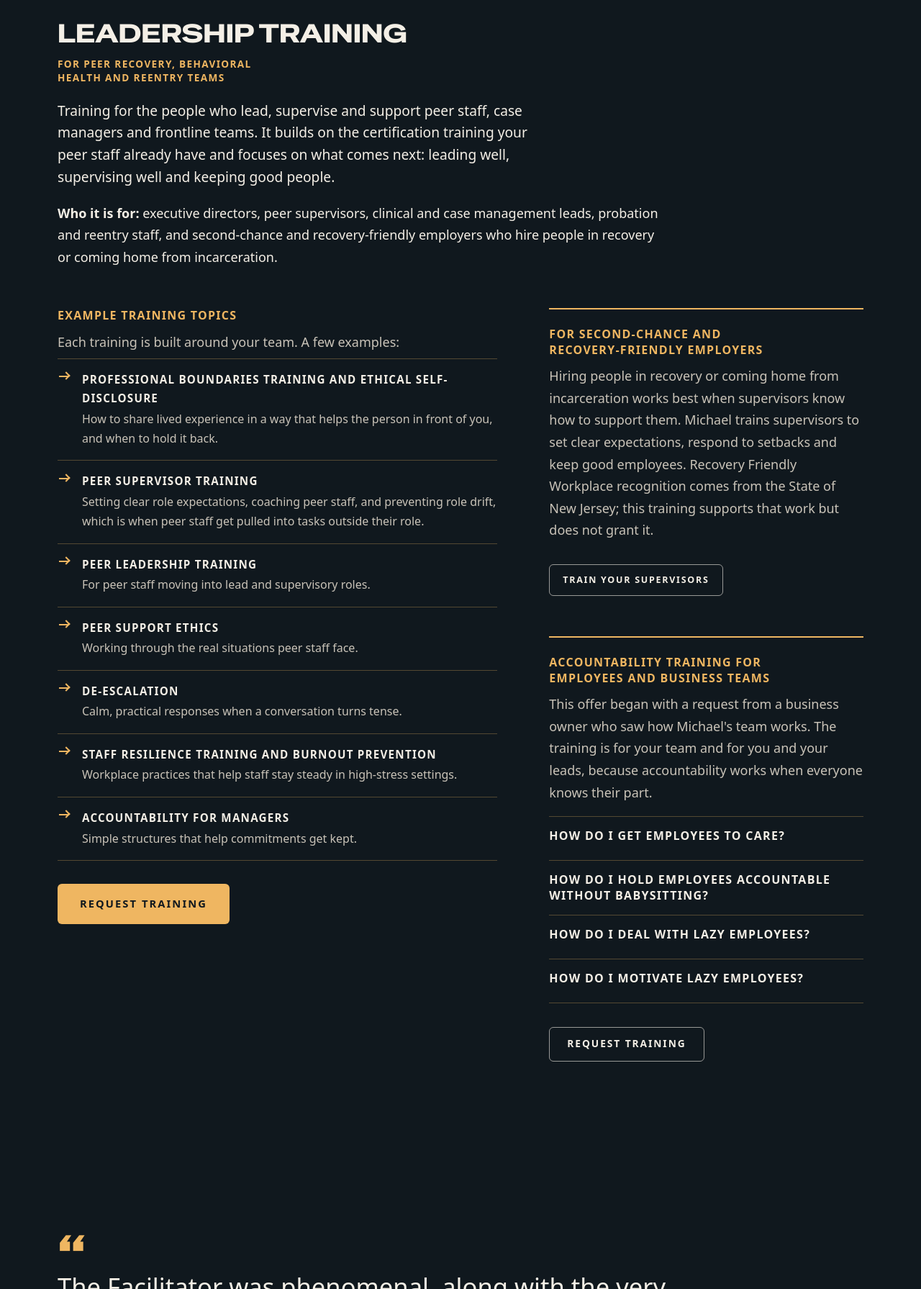
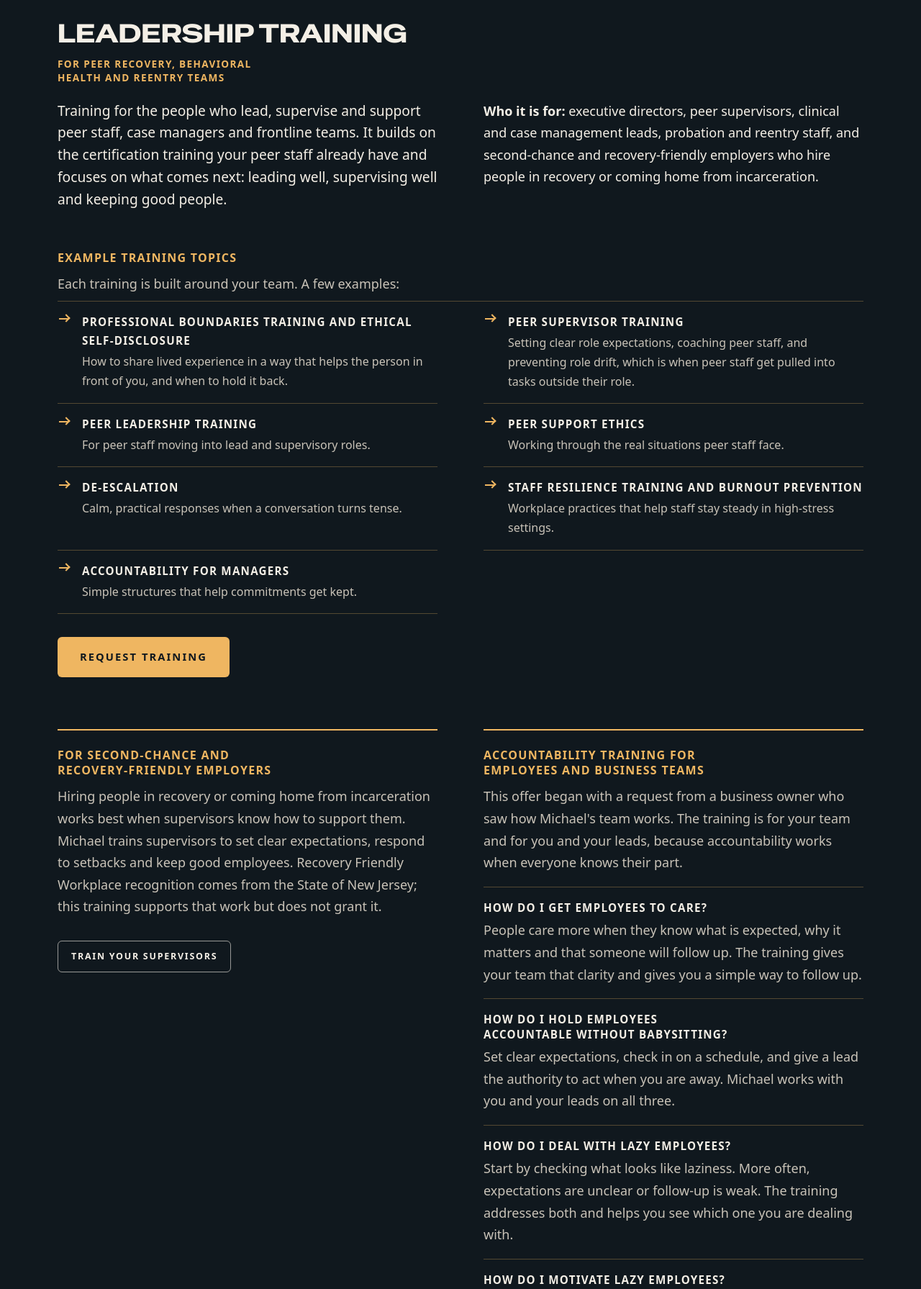
Before and after one commit to SarahWilsonConsulting/mwj-test, a plain HTML site: page variation-b/index.html in a window 1280 px wide. Shown: the part 3940-5731 px from the top of the page at 72% size. Drawn offline with Linux system fonts and the light colour scheme.

Commit message:
Variation B: full-width Leadership intro with offers side by side, solid contact form panel, restore 9&10 News photo
Replace the accountability accordion with visible Q&A.

Co-Authored-By: Claude Sonnet 5.5 <noreply@anthropic.com>
Claude-Session: https://claude.ai/code/session_01KweahwrVVyjmtTxikarthE

```diff
--- a/variation-b/index.html
+++ b/variation-b/index.html
@@ -149,14 +149,13 @@
 
 <section id="leadership-training" class="ink">
   <div class="wrap">
-    <div class="section-head">
+    <div class="section-head wide">
       <h2><span class="t">Leadership Training</span> <span class="sub">for Peer Recovery, Behavioral Health and Reentry Teams</span></h2>
       <p class="intro">Training for the people who lead, supervise and support peer staff, case managers and frontline teams. It builds on the certification training your peer staff already have and focuses on what comes next: leading well, supervising well and keeping good people.</p>
       <p><strong>Who it is for:</strong> executive directors, peer supervisors, clinical and case management leads, probation and reentry staff, and second-chance and recovery-friendly employers who hire people in recovery or coming home from incarceration.</p>
     </div>
 
-    <div class="training-grid">
-      <div>
+    <div class="topics-block">
         <h3>Example training topics</h3>
         <p class="topics-note">Each training is built around your team. A few examples:</p>
         <ul class="topics">
@@ -169,25 +168,25 @@
           <li><strong>Accountability for managers</strong> Simple structures that help commitments get kept.</li>
         </ul>
         <p class="actions"><a class="btn btn-gold btn-lg" href="#contact" data-pathway="training">Request training</a></p>
-      </div>
-      <div class="side">
-        <div class="col">
+    </div>
+
+    <div class="pair">
+      <div class="col">
           <h3>For second-chance and recovery-friendly employers</h3>
           <p>Hiring people in recovery or coming home from incarceration works best when supervisors know how to support them. Michael trains supervisors to set clear expectations, respond to setbacks and keep good employees. Recovery Friendly Workplace recognition comes from the State of New Jersey; this training supports that work but does not grant it.</p>
           <p class="actions"><a class="btn btn-sm btn-ghost" href="#contact" data-pathway="training" data-topic="Supervisor training for second-chance employers">Train your supervisors</a></p>
         </div>
-        <div class="col">
+      <div class="col">
           <h3>Accountability Training for Employees and Business Teams</h3>
           <p>This offer began with a request from a business owner who saw how Michael's team works. The training is for your team and for you and your leads, because accountability works when everyone knows their part.</p>
-          <div class="accordion compact">
-            <details><summary>How do I get employees to care?</summary><p>People care more when they know what is expected, why it matters and that someone will follow up. The training gives your team that clarity and gives you a simple way to follow up.</p></details>
-            <details><summary>How do I hold employees accountable without babysitting?</summary><p>Set clear expectations, check in on a schedule, and give a lead the authority to act when you are away. Michael works with you and your leads on all three.</p></details>
-            <details><summary>How do I deal with lazy employees?</summary><p>Start by checking what looks like laziness. More often, expectations are unclear or follow-up is weak. The training addresses both and helps you see which one you are dealing with.</p></details>
-            <details><summary>How do I motivate lazy employees?</summary><p>Motivation gets people started; clear expectations and steady follow-up keep them going. Michael helps your crew or staff take ownership of their work, so you are not the only one pushing.</p></details>
+          <div class="qa-list">
+            <div class="qa"><h4>How do I get employees to care?</h4><p>People care more when they know what is expected, why it matters and that someone will follow up. The training gives your team that clarity and gives you a simple way to follow up.</p></div>
+            <div class="qa"><h4>How do I hold employees accountable without babysitting?</h4><p>Set clear expectations, check in on a schedule, and give a lead the authority to act when you are away. Michael works with you and your leads on all three.</p></div>
+            <div class="qa"><h4>How do I deal with lazy employees?</h4><p>Start by checking what looks like laziness. More often, expectations are unclear or follow-up is weak. The training addresses both and helps you see which one you are dealing with.</p></div>
+            <div class="qa"><h4>How do I motivate lazy employees?</h4><p>Motivation gets people started; clear expectations and steady follow-up keep them going. Michael helps your crew or staff take ownership of their work, so you are not the only one pushing.</p></div>
           </div>
           <p class="actions"><a class="btn btn-ghost" href="#contact" data-pathway="business">Request training</a></p>
         </div>
-      </div>
     </div>
   </div>
 </section>
@@ -247,9 +246,12 @@
 
 <section id="about" class="ink about">
   <div class="wrap about-grid">
+    <div class="about-side">
     <div class="about-photos">
       <img class="photo" src="img/michael-headshot.webp" width="900" height="1199" loading="lazy" alt="Michael L. Williams Jr. smiling in a rust vest and gold patterned tie, holding a Bible.">
       <img class="photo photo-small" src="img/michael-family.webp" width="960" height="851" loading="lazy" alt="Michael L. Williams Jr., in a blue shirt, smiling with family members in front of a Resurrected, Not Just Revived display.">
+    </div>
+    <img class="photo news-photo" src="img/michael-910-news.webp" width="700" height="856" loading="lazy" alt="Michael L. Williams Jr. and his wife at the 9&amp;10 News studio, holding a Minor Adjustments program flyer.">
     </div>
     <div>
       <h2 class="about-title"><span class="sub">About</span> <span class="t">Michael L. Williams Jr.</span></h2>
--- a/variation-b/styles.css
+++ b/variation-b/styles.css
@@ -347,3 +347,26 @@ section { padding: 112px 0; }
   .band-quote { position: static; transform: none; width: auto; padding: 40px 24px 48px; background: var(--ink); }
   .band-quote p { max-width: 24ch; margin: 0 auto; font-size: clamp(1.3rem, 5.4vw, 1.9rem); }
 }
+
+/* Leadership: full-width intro and topics, then the two offers side by side */
+.section-head.wide { max-width: none; display: grid; grid-template-columns: minmax(0, 1fr) minmax(0, 1fr); gap: 0 64px; align-items: start; }
+.section-head.wide h2 { grid-column: 1 / -1; }
+.section-head.wide .intro, .section-head.wide p { max-width: none; margin: 0; }
+.topics-block .topics { display: grid; grid-template-columns: repeat(2, minmax(0, 1fr)); column-gap: 64px; }
+.topics-block .actions { margin-top: 32px; }
+.pair { display: grid; grid-template-columns: repeat(2, minmax(0, 1fr)); gap: 64px; margin-top: 72px; align-items: start; }
+.qa-list { margin-top: 8px; border-top: 1px solid var(--rule-dark); }
+.qa { padding: 18px 0; border-bottom: 1px solid var(--rule-dark); }
+.qa h4 { margin: 0 0 6px; color: var(--ivory); font-size: .95rem; }
+.qa p { margin: 0; color: var(--soft); }
+.news-photo { max-width: 320px; margin-top: 56px; }
+/* Contact form: solid panel over the pattern */
+.contact .form { padding: 36px; background: var(--ink); border: 1px solid var(--rule-dark); border-top: 2px solid var(--gold); border-radius: var(--r); }
+@media (max-width: 900px) {
+  .section-head.wide, .topics-block .topics, .pair { grid-template-columns: 1fr; }
+  .section-head.wide .intro { margin-bottom: 1em; }
+  .pair { gap: 48px; margin-top: 56px; }
+  .contact .form { padding: 24px 18px; }
+}
+.about .actions { margin-bottom: 56px; }
+@media (max-width: 900px) { .news-photo { max-width: 280px; } }
```
Also changed, not shown: variation-b/img/michael-910-news.webp (added).
